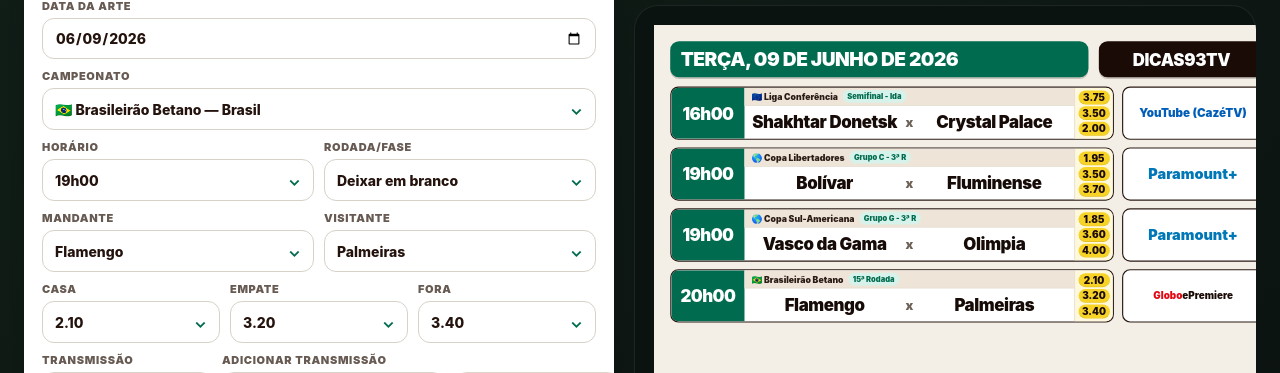
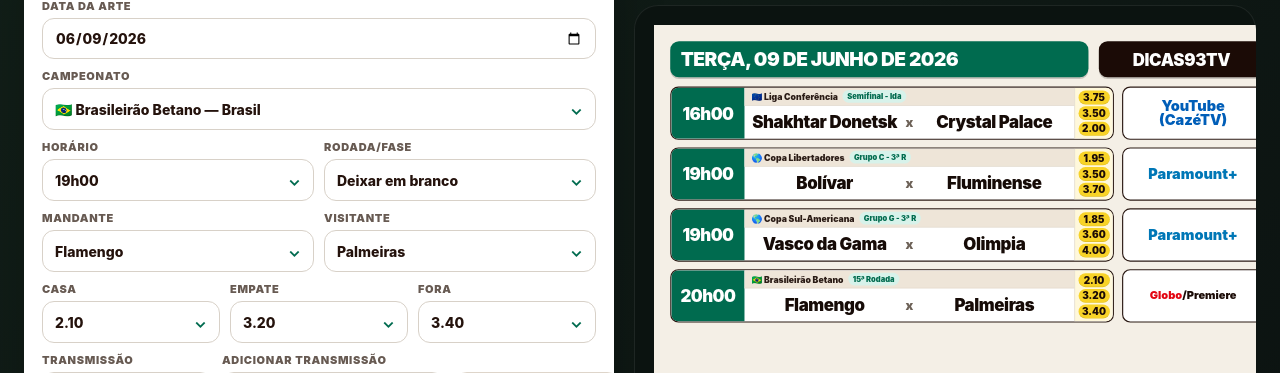
Before and after one commit to gabrieldigitalsales-del/dicas93WARLLEY, a React (Vite) app: page / in a window 1280 px wide. Shown: the part 205-578 px from the top of the page. Built offline with nearby package versions, Linux system fonts and the light colour scheme.

Commit message:
Add files via upload

```diff
--- a/src/main.jsx
+++ b/src/main.jsx
@@ -324,7 +324,7 @@
       {channelPartsList.length > 1 ? channelPartsList.map((part, idx) => (
         <React.Fragment key={`${part}-${idx}`}>
           <span style={{ color: channelColor(part) }}>{part}</span>
-          {idx < channelPartsList.length - 1 && <span style={{ color: '#1b0b06' }}> e </span>}
+          {idx < channelPartsList.length - 1 && <span style={{ color: '#1b0b06' }}> / </span>}
         </React.Fragment>
       )) : <span style={{ color: channelColor(channelText) }}>{channelText}</span>}
     </div>
@@ -408,10 +408,10 @@
   const value = displayChannel(channel)
   const parts = channelParts(value)
   const len = value.length
-  if (parts.length >= 4 || len >= 36) return 13
-  if (parts.length >= 3 || len >= 30) return 15
-  if (parts.length >= 2 || len >= 22) return 17
-  if (len >= 16) return 20
+  if (parts.length >= 4 || len >= 38) return 14
+  if (parts.length >= 3 || len >= 31) return 16
+  if (parts.length >= 2 || len >= 24) return 19
+  if (len >= 17) return 21
   return 25
 }
 
@@ -431,7 +431,7 @@
 
   for (const part of parts) {
     const test = [...current, part]
-    const textValue = test.join(' e ')
+    const textValue = test.join(' / ')
     if (!current.length || ctx.measureText(textValue).width <= maxWidth) {
       current = test
     } else {
@@ -450,11 +450,11 @@
     const pieces = []
     lineParts.forEach((part, idx) => {
       pieces.push({ text: part, color: channelColor(part) })
-      if (idx < lineParts.length - 1) pieces.push({ text: ' e ', color: '#1b0b06' })
+      if (idx < lineParts.length - 1) pieces.push({ text: ' / ', color: '#1b0b06' })
     })
     const totalWidth = pieces.reduce((sum, piece) => sum + ctx.measureText(piece.text).width, 0)
     if (totalWidth > maxWidth) {
-      drawCenteredText(ctx, lineParts.join(' e '), x, yLine, maxWidth, `900 ${fontSize}px Arial, Helvetica, sans-serif`, channelColor(lineParts[0]))
+      drawCenteredText(ctx, lineParts.join(' / '), x, yLine, maxWidth, `900 ${fontSize}px Arial, Helvetica, sans-serif`, channelColor(lineParts[0]))
       return
     }
     let cursor = x - totalWidth / 2
@@ -670,7 +670,7 @@
       const current = displayChannel(prev.channel)
       const currentParts = channelParts(current).map(norm)
       if (currentParts.includes(norm(cleaned))) return prev
-      return { ...prev, channel: current ? `${current} e ${cleaned}` : cleaned }
+      return { ...prev, channel: current ? `${current} / ${cleaned}` : cleaned }
     })
   }
   function resetDraft(){ setDraft(defaultGame()); setEditingId(null) }
```
